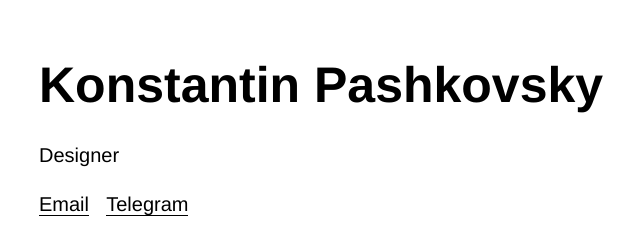
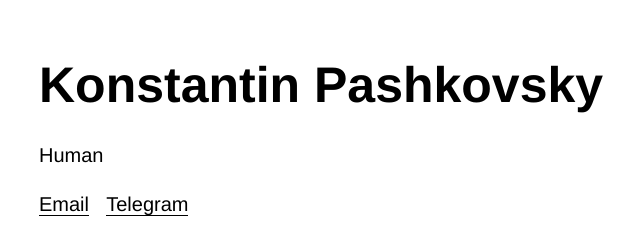
Before and after one commit to pashkovsky-k/pashkovsky-k.github.io, a plain HTML site: page index.html in a window 1280 px wide. Shown: the top 240 px of the page, 11-651 px from the left. Drawn offline with Linux system fonts and the light colour scheme.

Commit message:
changing the text

```diff
--- a/index.html
+++ b/index.html
@@ -58,7 +58,7 @@
   <body>
     <h1>Konstantin Pashkovsky</h1>
     <div class="about">
-      <p>Designer</p>
+      <p>Human</p>
     </div>
     <div class="links">
       <a href="mailto: pashkovsky.konstantin@gmail.com"; class="margin-right-12">Email</a>
```
